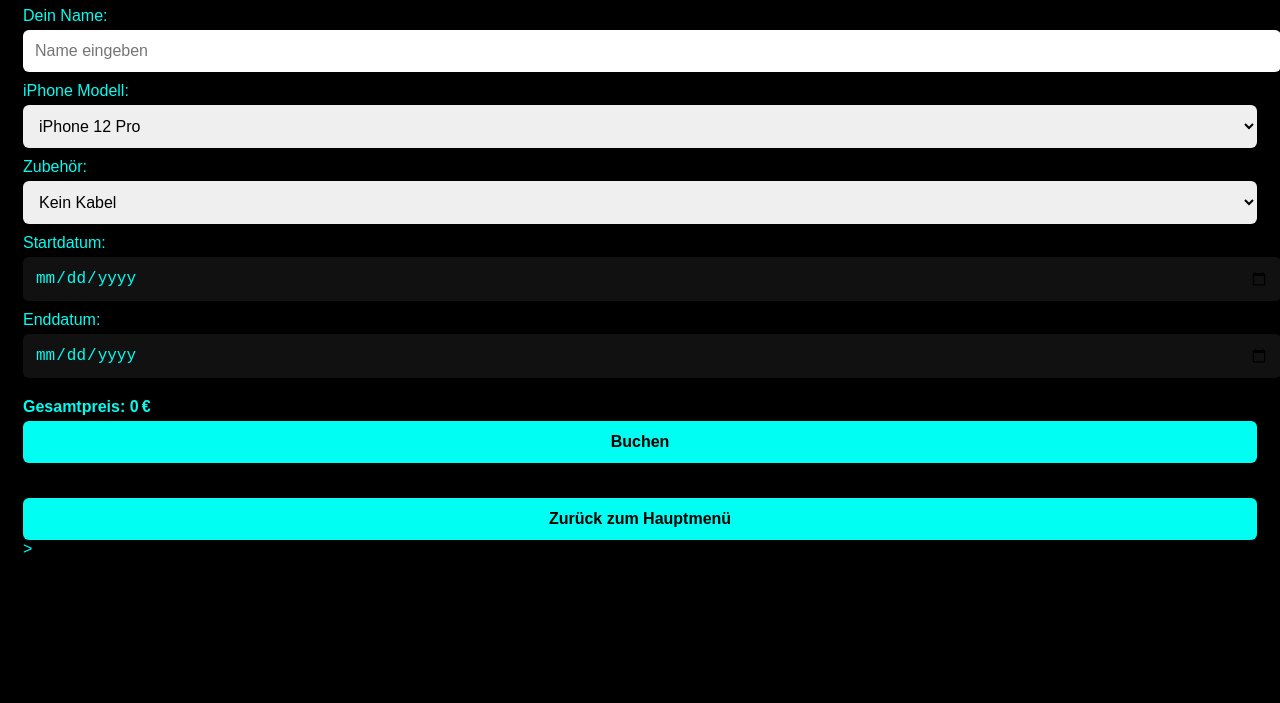
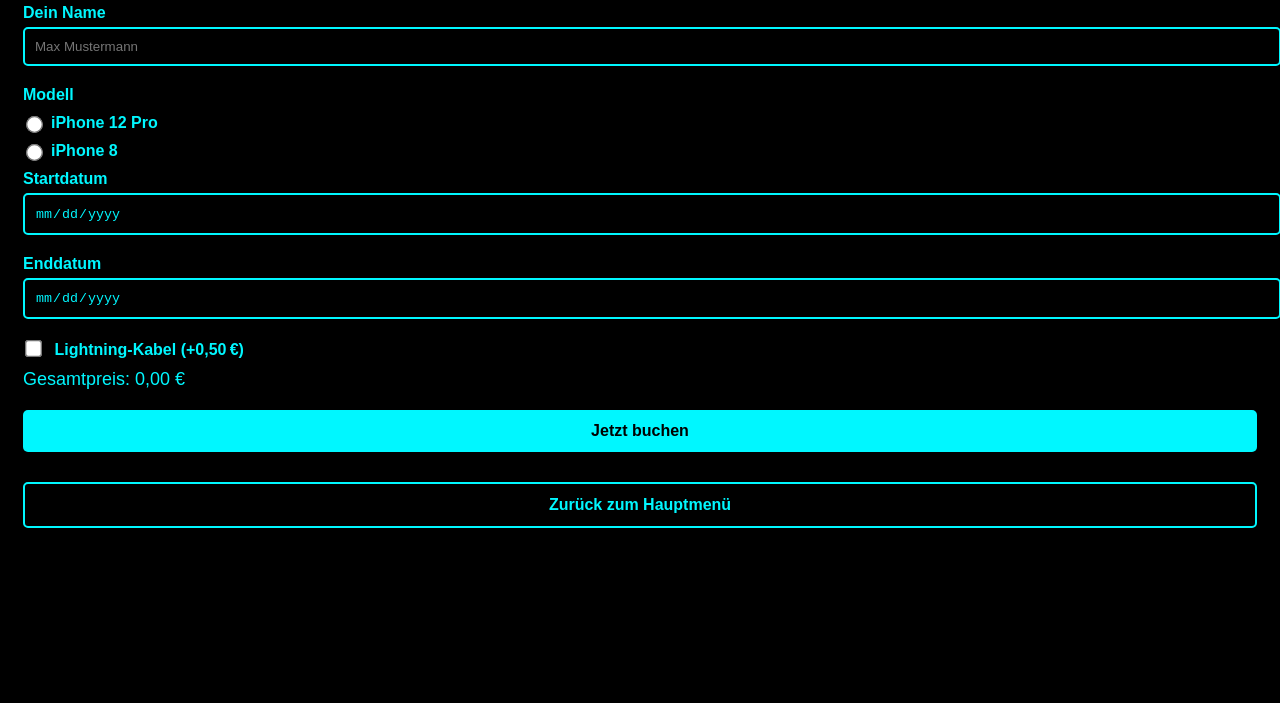
Before and after one commit to floflo-411/iphone-mietsystem, a plain HTML site: page handy.html in a window 1280 px wide. Shown: the part 97-800 px from the top of the page. Drawn offline with Linux system fonts and the light colour scheme.

Commit message:
handy.html

```diff
--- a/handy.html
+++ b/handy.html
@@ -2,155 +2,185 @@
 <html lang="de">
 <head>
   <meta charset="UTF-8" />
-  <meta name="viewport" content="width=device-width, initial-scale=1.0"/>
+  <meta name="viewport" content="width=device-width, initial-scale=1.0">
   <title>iPhone mieten</title>
   <style>
     body {
       background-color: #000;
-      color: #00fff2;
+      color: #00f7ff;
       font-family: Arial, sans-serif;
       padding: 15px;
     }
+
     h1 {
       text-align: center;
-    }
-    .section {
       margin-bottom: 20px;
     }
+
     label {
       display: block;
       margin-top: 10px;
+      font-weight: bold;
     }
-    input, select, button {
+
+    input[type="text"],
+    input[type="date"] {
+      width: 100%;
+      padding: 10px;
+      margin-top: 5px;
+      margin-bottom: 10px;
+      background-color: #000;
+      border: 2px solid #00f7ff;
+      color: #00f7ff;
+      border-radius: 5px;
+    }
+
+    .checkbox-container {
+      margin-top: 10px;
+    }
+
+    .checkbox-container label {
+      display: flex;
+      align-items: center;
+    }
+
+    input[type="radio"],
+    input[type="checkbox"] {
+      transform: scale(1.3);
+      margin-right: 10px;
+    }
+
+    button {
       width: 100%;
       padding: 12px;
-      margin-top: 5px;
-      border-radius: 6px;
+      margin-top: 20px;
+      font-size: 16px;
+      background-color: #00f7ff;
       border: none;
-      font-size: 1rem;
-    }
-    input[type="date"] {
-      background: #111;
-      color: #00fff2;
-    }
-    button {
-      background-color: #00fff2;
       color: #000;
-      font-weight: bold;
-      cursor: pointer;
-    }
-    .info {
-      margin-top: 15px;
+      border-radius: 5px;
       font-weight: bold;
     }
-    .back {
+
+    .price {
+      margin-top: 10px;
+      font-size: 18px;
+    }
+
+    .back-btn {
       margin-top: 30px;
-      text-align: center;
+      background-color: transparent;
+      border: 2px solid #00f7ff;
+      color: #00f7ff;
     }
   </style>
 </head>
 <body>
-  <h1>📱 iPhone mieten</h1>
-  <div class="section">
-    <label>Dein Name:</label>
-    <input type="text" id="name" placeholder="Name eingeben" />
+  <h1>iPhone mieten</h1>
 
-    <label>iPhone Modell:</label>
-    <select id="modell">
-      <option value="iPhone 12 Pro">iPhone 12 Pro</option>
-      <option value="iPhone 8">iPhone 8</option>
-    </select>
+  <label for="name">Dein Name</label>
+  <input type="text" id="name" placeholder="Max Mustermann" required>
 
-    <label>Zubehör:</label>
-    <select id="kabel">
-      <option value="nein">Kein Kabel</option>
-      <option value="ja">Lightning-Kabel (+0,50 €)</option>
-    </select>
-
-    <label>Startdatum:</label>
-    <input type="date" id="start" />
-
-    <label>Enddatum:</label>
-    <input type="date" id="ende" />
+  <label>Modell</label>
+  <div class="checkbox-container">
+    <label><input type="radio" name="modell" value="iPhone 12 Pro"> iPhone 12 Pro</label>
+    <label><input type="radio" name="modell" value="iPhone 8"> iPhone 8</label>
   </div>
 
-  <div class="info" id="preis">Gesamtpreis: 0 €</div>
-  <button onclick="buchen()">Buchen</button>
+  <label for="von">Startdatum</label>
+  <input type="date" id="von">
 
-  <div class="back">
-    <button onclick="location.href='auswahl.html'">Zurück zum Hauptmenü</button>
-  </div>
+  <label for="bis">Enddatum</label>
+  <input type="date" id="bis">
+
+  <label for="kabel"><input type="checkbox" id="kabel"> Lightning-Kabel (+0,50 €)</label>
+
+  <div class="price" id="preisAnzeige">Gesamtpreis: 0,00 €</div>
+
+  <button onclick="buchen()">Jetzt buchen</button>
+  <button class="back-btn" onclick="window.location.href='auswahl.html'">Zurück zum Hauptmenü</button>
 
   <script>
-    function tageDifferenz(von, bis) {
-      const start = new Date(von);
-      const ende = new Date(bis);
-      const diff = Math.ceil((ende - start) / (1000 * 60 * 60 * 24));
-      return Math.max(diff, 1); // Mindestens 1 Tag
-    }
+    const preise = {
+      "iPhone 12 Pro": { tag: 1, woche: 5, monat: 18 },
+      "iPhone 8": { tag: null, woche: 3, monat: 10 }
+    };
 
-    function berechnePreis() {
-      const modell = document.getElementById("modell").value;
-      const kabel = document.getElementById("kabel").value;
-      const von = document.getElementById("start").value;
-      const bis = document.getElementById("ende").value;
+    const kabelPreis = 0.5;
+    const preisAnzeige = document.getElementById("preisAnzeige");
 
-      if (!von || !bis) return 0;
+    document.querySelectorAll("input, select").forEach(el => {
+      el.addEventListener("change", updatePreis);
+    });
 
-      const tage = tageDifferenz(von, bis);
+    function updatePreis() {
+      const modell = document.querySelector("input[name='modell']:checked")?.value;
+      const von = new Date(document.getElementById("von").value);
+      const bis = new Date(document.getElementById("bis").value);
+      let tage = Math.round((bis - von) / (1000 * 60 * 60 * 24)) + 1;
+      if (!modell || isNaN(tage) || tage <= 0) return preisAnzeige.textContent = "Gesamtpreis: 0,00 €";
+
       let preis = 0;
-
-      if (modell === "iPhone 12 Pro") {
-        if (tage < 7) preis = tage * 1;
-        else if (tage < 30) preis = Math.ceil(tage / 7) * 5;
-        else preis = Math.ceil(tage / 30) * 18;
-      } else if (modell === "iPhone 8") {
-        if (tage < 30) preis = Math.ceil(tage / 7) * 3;
-        else preis = Math.ceil(tage / 30) * 10;
+      if (tage >= 30) {
+        preis = preise[modell].monat;
+      } else if (tage >= 7) {
+        preis = preise[modell].woche;
+      } else {
+        preis = preise[modell].tag ?? 0;
+        preis *= tage;
       }
 
-      if (kabel === "ja") preis += 0.5;
-
-      return preis.toFixed(2);
+      if (document.getElementById("kabel").checked) preis += kabelPreis;
+      preisAnzeige.textContent = `Gesamtpreis: ${preis.toFixed(2)} €`;
     }
 
     function buchen() {
       const name = document.getElementById("name").value.trim();
-      const modell = document.getElementById("modell").value;
-      const kabel = document.getElementById("kabel").value;
-      const von = document.getElementById("start").value;
-      const bis = document.getElementById("ende").value;
-      const preis = berechnePreis();
+      const modell = document.querySelector("input[name='modell']:checked")?.value;
+      const von = document.getElementById("von").value;
+      const bis = document.getElementById("bis").value;
+      const kabel = document.getElementById("kabel").checked ? "Lightning-Kabel" : "Keins";
 
-      if (!name || !von || !bis) {
-        alert("Bitte alle Felder ausfüllen!");
+      if (!name || !modell || !von || !bis) {
+        alert("Bitte alle Felder korrekt ausfüllen.");
         return;
       }
 
-      // Termine blockieren
-      const buchung = {
-        name,
-        modell,
-        kabel: kabel === "ja" ? "Lightning-Kabel" : "Kein Zubehör",
-        von,
-        bis,
-        preis,
-        bezahlt: false
-      };
+      const vonDate = new Date(von);
+      const bisDate = new Date(bis);
 
-      const liste = JSON.parse(localStorage.getItem("mietungen") || "[]");
-      liste.push(buchung);
-      localStorage.setItem("mietungen", JSON.stringify(liste));
+      const tage = Math.round((bisDate - vonDate) / (1000 * 60 * 60 * 24)) + 1;
+      if (tage <= 0) {
+        alert("Enddatum muss nach dem Startdatum liegen.");
+        return;
+      }
+
+      const buchungen = JSON.parse(localStorage.getItem("mietungen") || "[]");
+      const konflikt = buchungen.some(b => b.modell === modell && (
+        (new Date(b.von) <= bisDate && new Date(b.bis) >= vonDate)
+      ));
+      if (konflikt) {
+        alert("Dieser Zeitraum ist für das gewählte Modell bereits gebucht.");
+        return;
+      }
+
+      let preis = 0;
+      if (tage >= 30) {
+        preis = preise[modell].monat;
+      } else if (tage >= 7) {
+        preis = preise[modell].woche;
+      } else {
+        preis = preise[modell].tag ?? 0;
+        preis *= tage;
+      }
+      if (kabel === "Lightning-Kabel") preis += kabelPreis;
+
+      buchungen.push({ name, modell, von, bis, kabel, preis: preis.toFixed(2), bezahlt: false });
+      localStorage.setItem("mietungen", JSON.stringify(buchungen));
 
       alert("Buchung gespeichert!");
       window.location.href = "auswahl.html";
     }
-
-    document.querySelectorAll("input, select").forEach(el => {
-      el.addEventListener("change", () => {
-        document.getElementById("preis").innerText = "Gesamtpreis: " + berechnePreis() + " €";
-      });
-    });
   </script>
 </body>
-</html>>
+</html>
```
